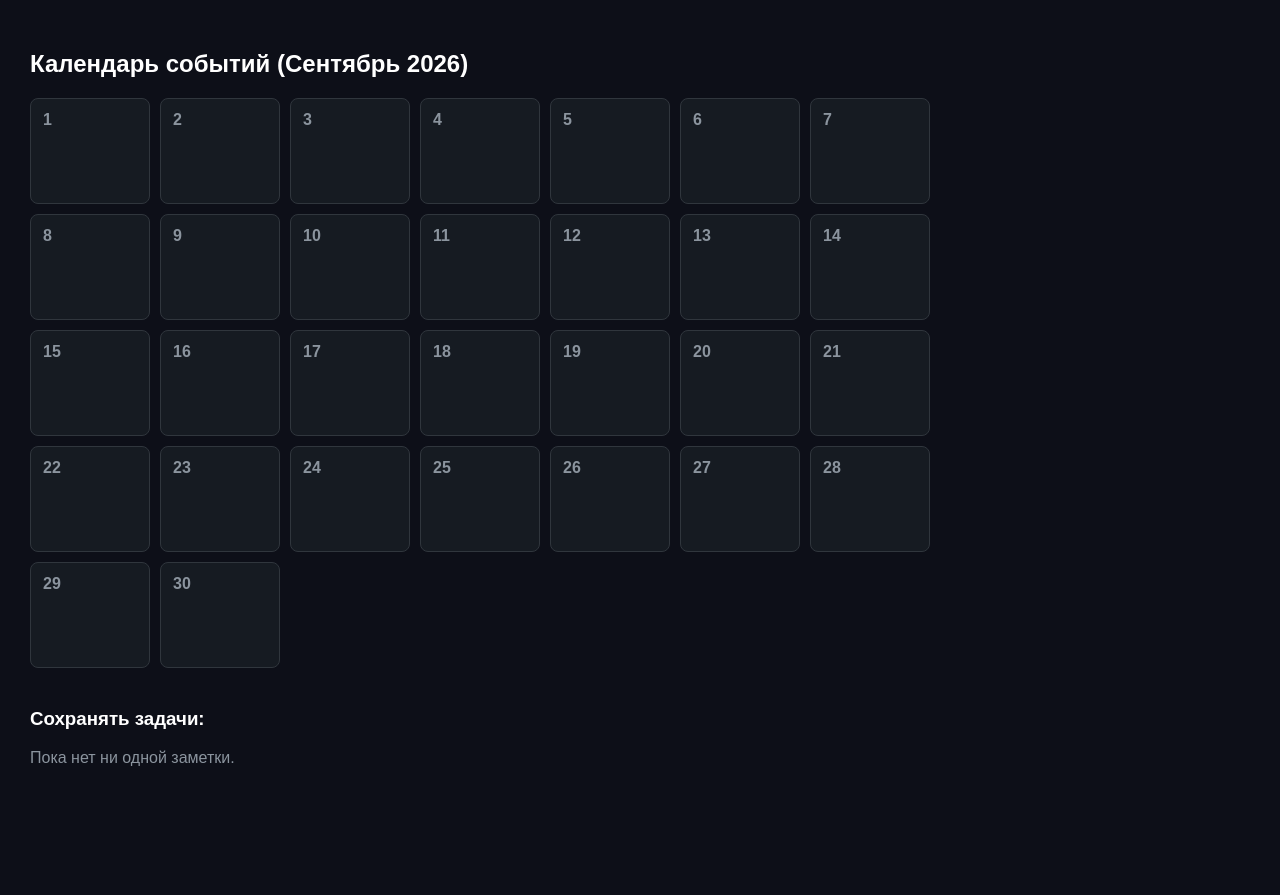
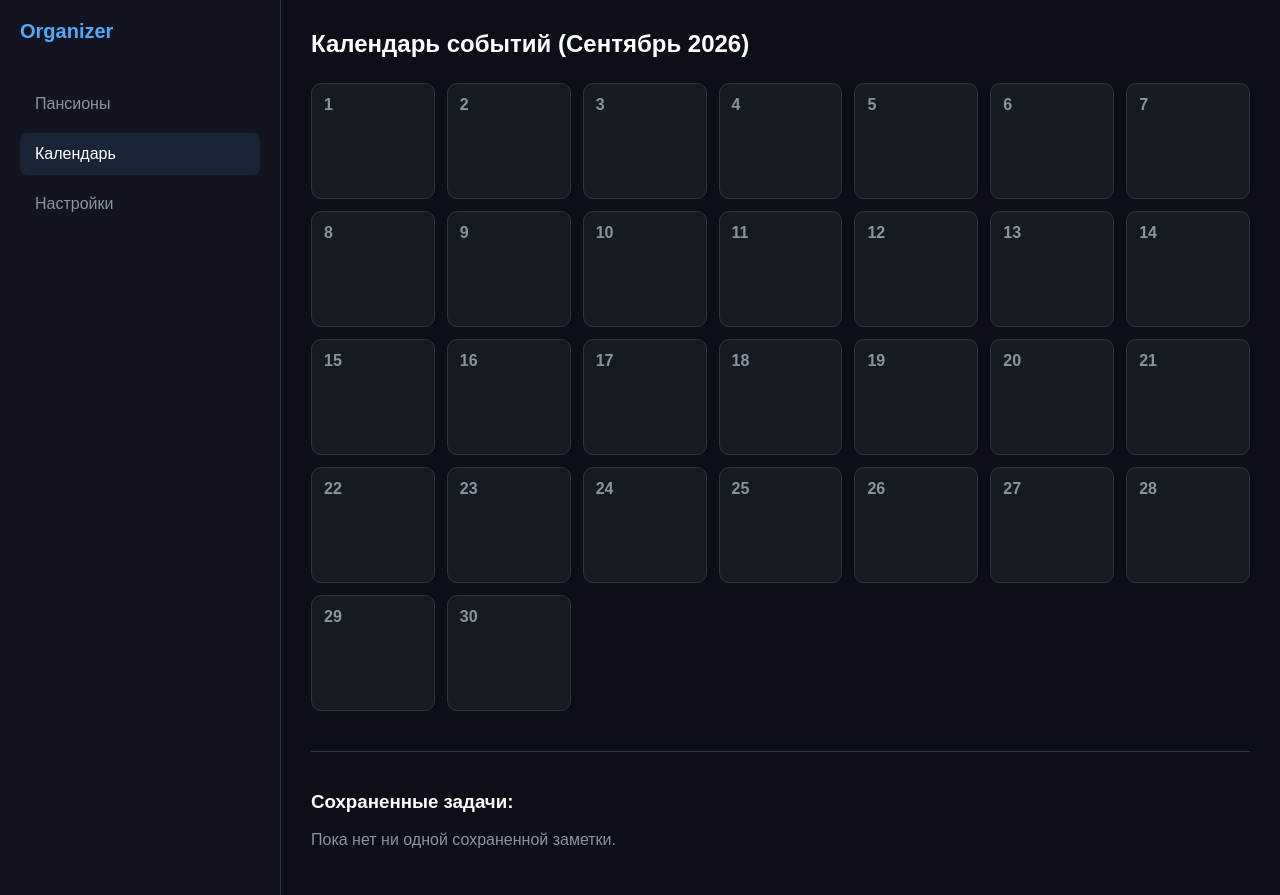
Before and after one commit to forgetoneforever-a11y/texnikum_work, a Flask app: page / in a window 1280 px wide. Run offline with Flask 3, Linux system fonts and the light colour scheme.

Commit message:
Update index.html

```diff
--- a/templates/index.html
+++ b/templates/index.html
@@ -4,48 +4,108 @@
     <meta charset="UTF-8">
     <title>Organizer</title>
     <style>
+        :root {
+            --bg-color: #0d0f18;
+            --sidebar-bg: #121520;
+            --card-bg: #161b22;
+            --border-color: #30363d;
+            --accent-color: #58a6ff;
+            --text-main: #ffffff;
+            --text-muted: #8b949e;
+        }
+
         body {
-            background-color: #0d0f18;
-            color: #ffffff;
+            background-color: var(--bg-color);
+            color: var(--text-main);
             font-family: Arial, sans-serif;
             margin: 0;
+            display: flex;
+            height: 100vh;
+            overflow: hidden;
+        }
+
+        /* Боковая панель */
+        .sidebar {
+            width: 240px;
+            background-color: var(--sidebar-bg);
+            border-right: 1px solid var(--border-color);
+            display: flex;
+            flex-direction: column;
+            padding: 20px;
+        }
+
+        .logo {
+            font-size: 20px;
+            font-weight: bold;
+            color: var(--accent-color);
+            margin-bottom: 40px;
+        }
+
+        .nav-links {
+            list-style: none;
+            padding: 0;
+            margin: 0;
+        }
+
+        .nav-links li {
+            padding: 12px 15px;
+            margin-bottom: 8px;
+            border-radius: 8px;
+            color: var(--text-muted);
+        }
+
+        .nav-links li.active {
+            background-color: rgba(88, 166, 255, 0.1);
+            color: var(--text-main);
+        }
+
+        /* Основной контент */
+        .main-content {
+            flex: 1;
             padding: 30px;
+            overflow-y: auto;
         }
+
         h2 {
-            margin-bottom: 20px;
+            margin-top: 0;
+            margin-bottom: 25px;
         }
+
         /* Сетка календаря */
         .calendar-grid {
             display: grid;
             grid-template-columns: repeat(7, 1fr);
-            gap: 10px;
-            max-width: 900px;
+            gap: 12px;
             margin-bottom: 40px;
         }
+
         .calendar-day {
-            background-color: #161b22;
-            border: 1px solid #30363d;
-            border-radius: 8px;
+            background-color: var(--card-bg);
+            border: 1px solid var(--border-color);
+            border-radius: 10px;
             padding: 12px;
-            min-height: 80px;
+            min-height: 90px;
             cursor: pointer;
             transition: 0.2s;
         }
+
         .calendar-day:hover {
-            border-color: #58a6ff;
+            border-color: var(--accent-color);
             background-color: #1f242c;
         }
+
         .day-number {
             font-weight: bold;
-            color: #8b949e;
+            color: var(--text-muted);
         }
+
         .day-note-preview {
             font-size: 11px;
             background: #238636;
             color: #fff;
-            padding: 2px 5px;
+            padding: 3px 6px;
             border-radius: 4px;
-            margin-top: 4px;
+            margin-top: 5px;
             overflow: hidden;
             text-overflow: ellipsis;
             white-space: nowrap;
@@ -60,18 +120,20 @@
             justify-content: center;
             align-items: center;
         }
+
         .modal-content {
-            background-color: #161b22;
-            border: 1px solid #30363d;
-            padding: 20px;
-            border-radius: 10px;
+            background-color: var(--card-bg);
+            border: 1px solid var(--border-color);
+            padding: 25px;
+            border-radius: 12px;
             width: 400px;
         }
+
         .modal-content textarea {
             width: 100%;
             height: 100px;
-            background-color: #0d0f18;
-            border: 1px solid #30363d;
+            background-color: var(--bg-color);
+            border: 1px solid var(--border-color);
             color: #fff;
             border-radius: 6px;
             padding: 10px;
@@ -79,12 +141,14 @@
             box-sizing: border-box;
             margin-top: 10px;
         }
+
         .modal-actions {
             display: flex;
             justify-content: flex-end;
             gap: 10px;
             margin-top: 15px;
         }
+
         button {
             padding: 8px 16px;
             border-radius: 6px;
@@ -92,10 +156,12 @@
             cursor: pointer;
             font-weight: bold;
         }
+
         .btn-cancel {
-            background-color: #30363d;
+            background-color: var(--border-color);
             color: #fff;
         }
+
         .btn-save {
             background-color: #238636;
             color: #fff;
@@ -103,22 +169,36 @@
 
         /* Список задач */
         .notes-section {
-            max-width: 900px;
+            border-top: 1px solid var(--border-color);
+            padding-top: 20px;
         }
+
         .note-item {
-            background: #161b22;
-            padding: 12px 15px;
-            border-radius: 6px;
-            margin-bottom: 8px;
+            background: var(--card-bg);
+            padding: 12px 16px;
+            border-radius: 8px;
+            margin-bottom: 10px;
             border-left: 4px solid #238636;
         }
     </style>
 </head>
 <body>
 
+    <!-- Боковая панель -->
+    <div class="sidebar">
+        <div class="logo">Organizer</div>
+        <ul class="nav-links">
+            <li>Пансионы</li>
+            <li class="active">Календарь</li>
+            <li>Настройки</li>
+        </ul>
+    </div>
+
+    <!-- Основная область -->
+    <div class="main-content">
         <h2>Календарь событий (Сентябрь 2026)</h2>
 
-    <!-- Календарь на месяц -->
+        <!-- Сетка календаря -->
         <div class="calendar-grid">
             {% for day in range(1, 31) %}
                 {% set day_str = "2026-09-%02d" % day %}
@@ -133,19 +213,20 @@
             {% endfor %}
         </div>
 
-    <!-- Список всех сохраненных задач -->
+        <!-- Список сохраненных задач -->
         <div class="notes-section">
-        <h3>Сохранять задачи:</h3>
+            <h3>Сохраненные задачи:</h3>
             {% if notes %}
                 {% for note in notes %}
                     <div class="note-item">
-                    <strong style="color: #58a6ff;">📅 {{ note.run_date }}</strong>
+                        <strong style="color: var(--accent-color);">📅 {{ note.run_date }}</strong>
                         <p style="margin: 5px 0 0 0;">{{ note.content }}</p>
                     </div>
                 {% endfor %}
             {% else %}
-            <p style="color: #8b949e;">Пока нет ни одной заметки.</p>
+                <p style="color: var(--text-muted);">Пока нет ни одной сохраненной заметки.</p>
             {% endif %}
+        </div>
     </div>
 
     <!-- Модальное окно -->
```
Lines whose indentation alone changed are shown as unchanged.
